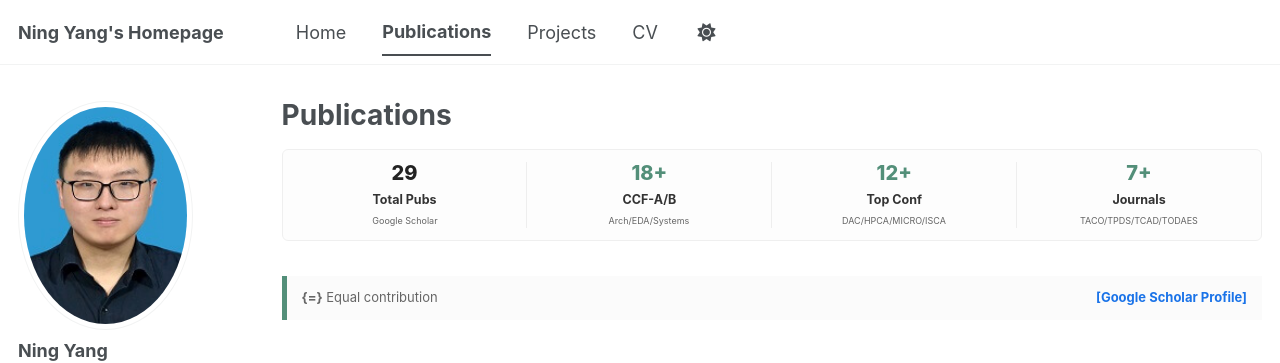
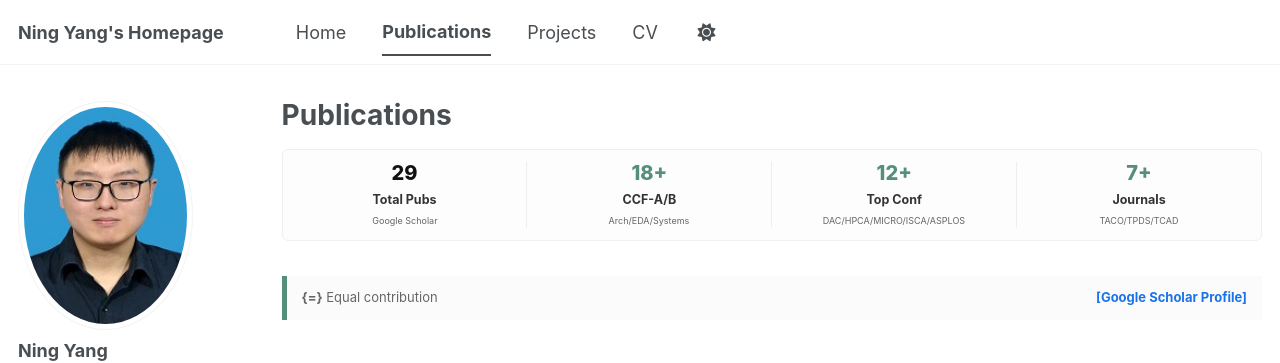
Before and after one commit to jlsbz/jlsbz.github.io, a Jekyll site: the page built from _pages/publications.md, in a window 1280 px wide. Shown: the top 363 px of the page. Built offline with Jekyll 4.4.1, drawn with Linux system fonts in a browser that asks for light colours; some web fonts are replaced; a script bundle is joined from its source files by our own code; library files that are not in the unit come from our copies.

Commit message:
Update publications.md

```diff
--- a/_pages/publications.md
+++ b/_pages/publications.md
@@ -290,6 +290,9 @@ author_profile: true
     color: var(--pub-text);
     white-space: nowrap;
   }
+  .stat-num-dark {
+  color: var(--pub-strong);
+  }
 
   .stat-sub {
     font-size: 10px;
@@ -326,10 +329,10 @@ author_profile: true
 </style>
 
 <div class="stats-final-row">
-  <div class="stat-unit"><span class="stat-num" style="color:#222;">29</span><span class="stat-text">Total Pubs</span><span class="stat-sub">Google Scholar</span></div>
+  <div class="stat-unit"><span class="stat-num stat-num-dark">29</span><span class="stat-text">Total Pubs</span><span class="stat-sub">Google Scholar</span></div>
   <div class="stat-unit"><span class="stat-num">18+</span><span class="stat-text">CCF-A/B</span><span class="stat-sub">Arch/EDA/Systems</span></div>
-  <div class="stat-unit"><span class="stat-num">12+</span><span class="stat-text">Top Conf</span><span class="stat-sub">DAC/HPCA/MICRO/ISCA</span></div>
-  <div class="stat-unit"><span class="stat-num">7+</span><span class="stat-text">Journals</span><span class="stat-sub">TACO/TPDS/TCAD/TODAES</span></div>
+  <div class="stat-unit"><span class="stat-num">12+</span><span class="stat-text">Top Conf</span><span class="stat-sub">DAC/HPCA/MICRO/ISCA/ASPLOS</span></div>
+  <div class="stat-unit"><span class="stat-num">7+</span><span class="stat-text">Journals</span><span class="stat-sub">TACO/TPDS/TCAD</span></div>
 </div>
 
 <div class="pub-container">
```
